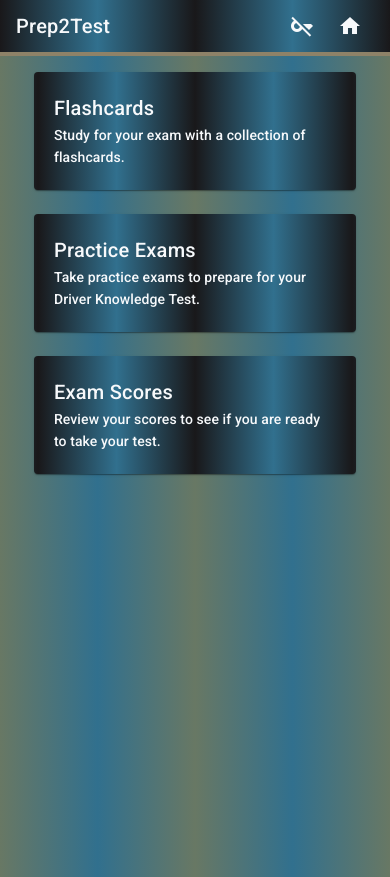
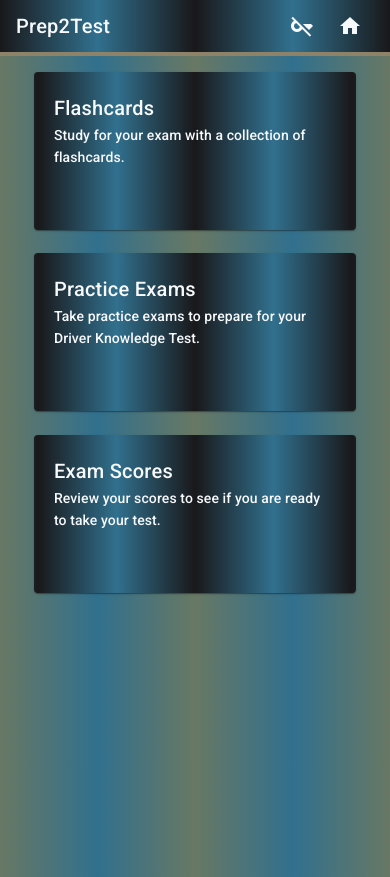
Before and after one commit to JohnRose242/drive-exam-wa, an Angular app: page /home in a window 390 px wide. Built offline with nearby package versions, Linux system fonts and the light colour scheme; sample sign-in values are in the browser's storage.

Commit message:
style update part 3

```diff
--- a/src/app/home/home.component.scss
+++ b/src/app/home/home.component.scss
@@ -83,7 +83,7 @@
       justify-content: unset;
       mat-card {
         width: 90%;
-        height: 15%;
+        height: 20%;
         border: 4px solid transparent;
         box-sizing: border-box;
       }
```
